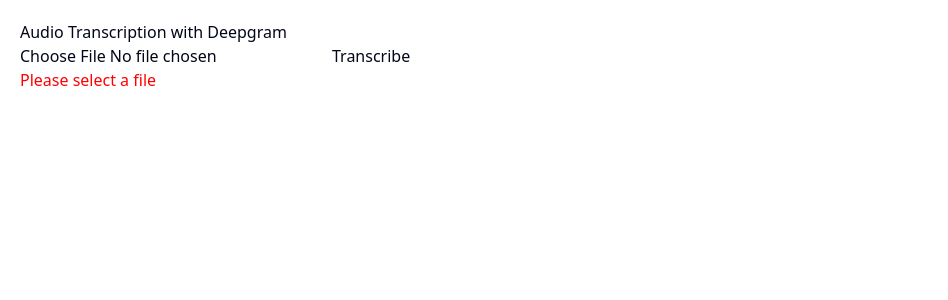
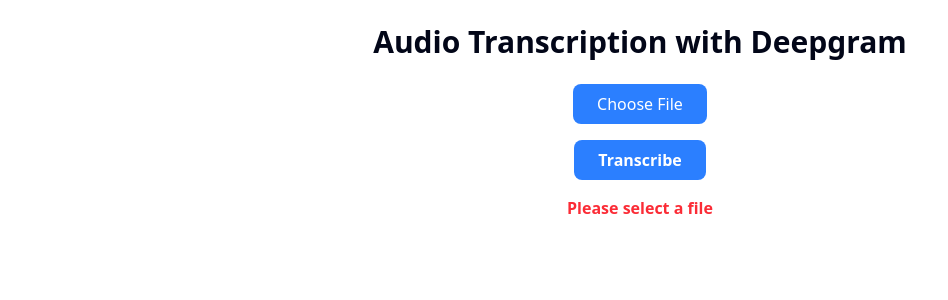
Before and after one commit to d-koding/tir-ai-hack, a Next.js app in the folder tir-ai/: page /transcribe in a window 1280 px wide. Both pictures are taken after a click on the button "Transcribe". Shown: the top 300 px of the page, without its empty margins (0-948 px from the left). Built offline with nearby package versions, Linux system fonts and the light colour scheme.

Commit message:
added css for transcription

```diff
--- a/tir-ai/components/application/Transcribe.tsx
+++ b/tir-ai/components/application/Transcribe.tsx
@@ -44,11 +44,18 @@
   };
 
   return (
-    <div style={{ padding: "20px" }}>
-      <h1>Audio Transcription with Deepgram</h1>
+    <div className="p-6 max-w-2xl mx-auto">
+      <h1 className="text-3xl font-bold mb-6 text-center">
+        Audio Transcription with Deepgram
+      </h1>
+
+      {/* Custom File Input Container */}
+      <div className="flex items-center justify-center mb-4">
         <input
           type="file"
           accept="audio/*"
+          className="hidden"
+          id="fileInput"
           onChange={(e) => {
             const files = e.target.files;
             if (files && files.length > 0) {
@@ -58,16 +65,37 @@
             }
           }}
         />
-      <button onClick={handleTranscribe} disabled={loading}>
+        <label
+          htmlFor="fileInput"
+          className="cursor-pointer bg-blue-500 text-white px-6 py-2 rounded-md hover:bg-blue-600 transition"
+        >
+          Choose File
+        </label>
+      </div>
+
+      {/* Transcribe Button */}
+      <div className="text-center mb-4">
+        <button
+          onClick={handleTranscribe}
+          disabled={loading}
+          className="py-2 px-6 rounded-md text-white font-semibold bg-blue-500 hover:bg-blue-600 disabled:bg-gray-400 transition"
+        >
           {loading ? "Transcribing..." : "Transcribe"}
         </button>
-      {error && <p style={{ color: "red" }}>{error}</p>}
+      </div>
+
+      {/* Error and Transcript Display */}
+      {error && (
+        <p className="text-red-500 text-center mt-2 font-semibold">{error}</p>
+      )}
       {transcript && (
-        <div>
-          <h2>Transcript:</h2>
-          <p>{transcript}</p>
-          <h2>Confidence:</h2>
-          <p>{confidence}</p>
+        <div className="mt-6">
+          <h2 className="text-2xl font-semibold text-gray-800">Transcript:</h2>
+          <p className="text-lg text-gray-700 mt-2">{transcript}</p>
+          <h2 className="text-2xl font-semibold text-gray-800 mt-4">
+            Confidence:
+          </h2>
+          <p className="text-lg text-gray-700">{confidence}</p>
         </div>
       )}
     </div>
```
Lines whose indentation alone changed are shown as unchanged.
